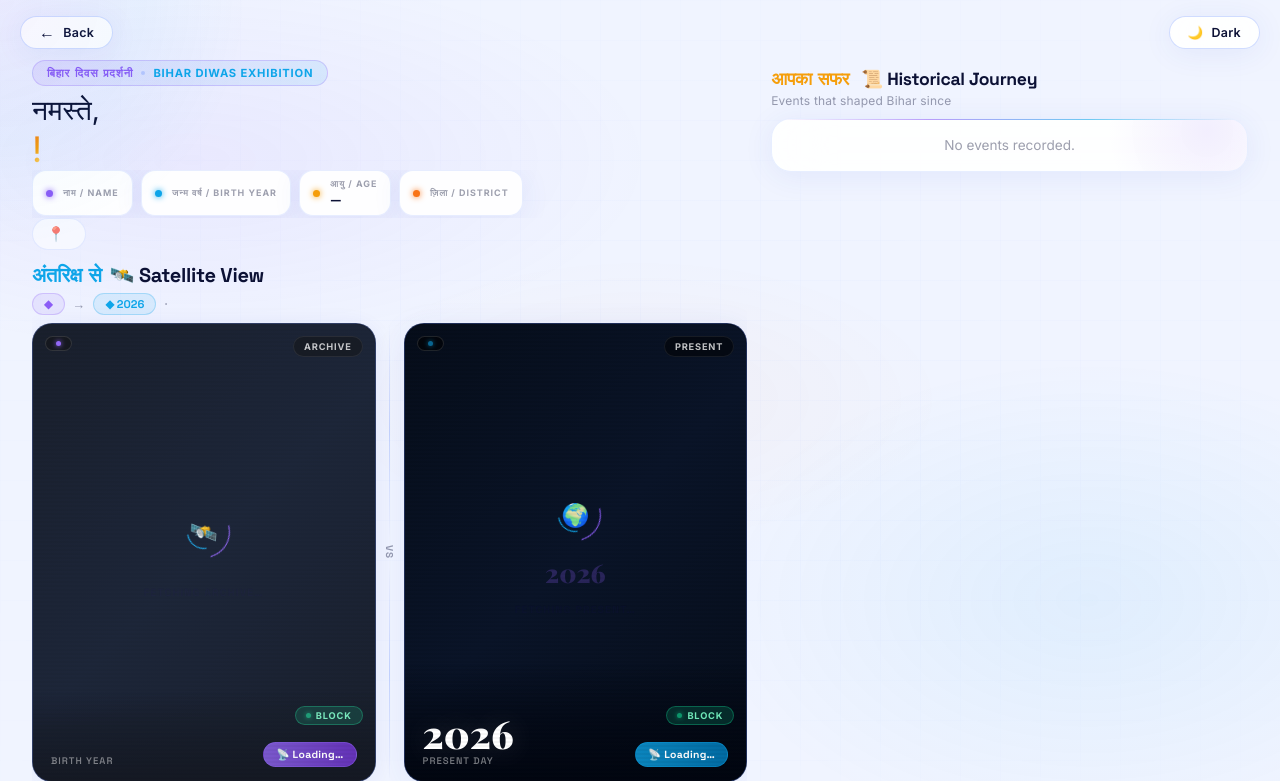
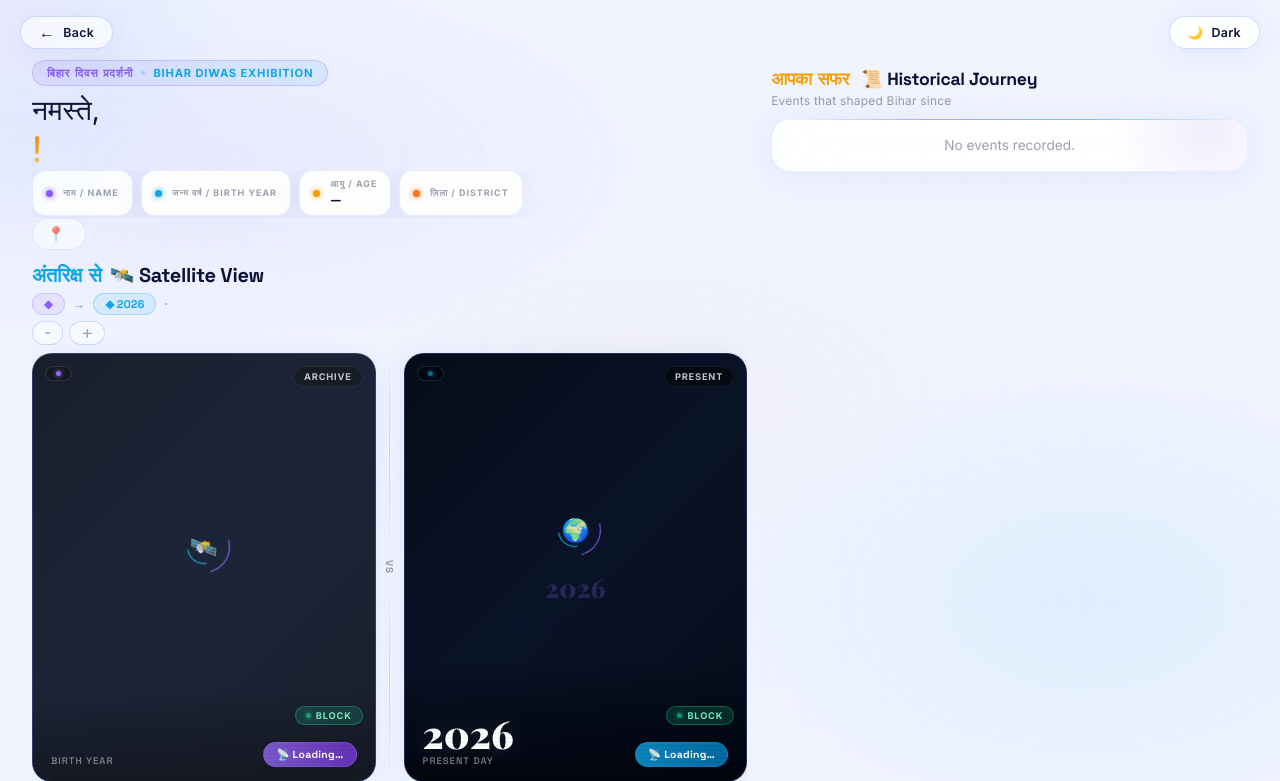
Before and after one commit to mihirisro17/bihar_day, a Flask app: template templates/result.html in a window 1280 px wide. Shown: the top 781 px of the page. Run offline with Flask 3, Linux system fonts and the light colour scheme; the template is opened without the code that fills it, so the values that code supplies are empty; some web fonts are replaced.

Commit message:
zoom on satellite view

```diff
--- a/templates/result.html
+++ b/templates/result.html
@@ -1476,6 +1476,31 @@
       #mouseGlow {
         display: none;
       }
+    }
+
+    .zoom-btns {
+      display: flex;
+      gap: 6px;
+      margin-top: 6px;
+    }
+
+    .zoom-btn {
+      padding: 3px 11px;
+      border-radius: 20px;
+      border: 1px solid var(--border2);
+      background: var(--card2);
+      color: var(--txt3);
+      font-size: .72rem;
+      font-weight: 700;
+      cursor: pointer;
+      font-family: 'Space Grotesk', sans-serif;
+      transition: all .25s;
+    }
+
+    .zoom-btn:hover {
+      border-color: var(--teal);
+      color: var(--teal);
+      box-shadow: 0 0 10px var(--glow-t);
     }
   </style>
 </head>
@@ -1600,6 +1625,11 @@
             </button>
           </div>
           {% endif %}
+          <div class="zoom-btns">
+            <button class="zoom-btn" onclick="zoomSat(1/1.5)">−</button>
+            <button class="zoom-btn" onclick="zoomSat(1.5)">＋</button>
+          </div>
+
         </div>
 
         <!-- Side-by-side satellite grid -->
@@ -1966,21 +1996,24 @@
     ══════════════════════════════════════════════════ */
     async function loadGeoJson() {
       try {
-        const r = await fetch('/bihar_dist_ready.geojson');
-        if (!r.ok) return;
+        const url = '/bihar_dist_ready.geojson';   // file placed in public/
+        const r = await fetch(url);
+        if (!r.ok) { console.warn('[GeoJSON] HTTP', r.status, url); return; }
         geoJsonData = await r.json();
-        if (geoJsonData.features && geoJsonData.features[0]) {
-          console.log('[GeoJSON] Feature properties:', geoJsonData.features[0].properties);
-        }
+
         ['birthImg', 'currentImg'].forEach((imgId, i) => {
           const img = document.getElementById(imgId);
           if (img.classList.contains('loaded')) {
             const svgId = i === 0 ? 'birthMapOverlay' : 'currentMapOverlay';
-            drawAllOverlays(document.getElementById(svgId), currentBbox || computeDistrictBbox());
+            drawAllOverlays(
+              document.getElementById(svgId),
+              currentBbox || computeDistrictBbox()
+            );
           }
         });
       } catch (e) { console.warn('[GeoJSON]', e); }
     }
+
 
 
     /* ══════════════════════════════════════════════════
@@ -2043,6 +2076,27 @@
       } catch (e) { console.warn('[PanchGeoJSON]', e); }
     }
 
+    function zoomSat(factor) {
+      if (!currentBbox) return;
+      const { minLng, maxLng, minLat, maxLat } = currentBbox;
+      const cx = (minLng + maxLng) / 2;
+      const cy = (minLat + maxLat) / 2;
+      const w = (maxLng - minLng) / factor;
+      const h = (maxLat - minLat) / factor;
+
+      currentBbox = {
+        minLng: cx - w / 2,
+        maxLng: cx + w / 2,
+        minLat: cy - h / 2,
+        maxLat: cy + h / 2
+      };
+
+      ['birthMapOverlay', 'currentMapOverlay'].forEach(id => {
+        const svg = document.getElementById(id);
+        if (svg) drawAllOverlays(svg, currentBbox);
+      });
+    }
+
 
     /* ══════════════════════════════════════════════════
        DRAW OVERLAYS
@@ -2093,10 +2147,12 @@
           path.setAttribute('d', d);
 
           const p = feat.properties || {};
-          const featName = p.name || p.NAME || p.DISTRICT || p.district ||
+          const featName =
+            p.name || p.raw || p.NAME || p.DISTRICT || p.district ||
             p.dist_name || p.DIST_NAME || p.DT_NAME ||
             p.dtname || p.Dist_Name || '';
           const isActive = norm(featName) === norm(DISTRICT);
+
 
           if (isActive) {
             path.setAttribute('stroke', '#f97316');
```
